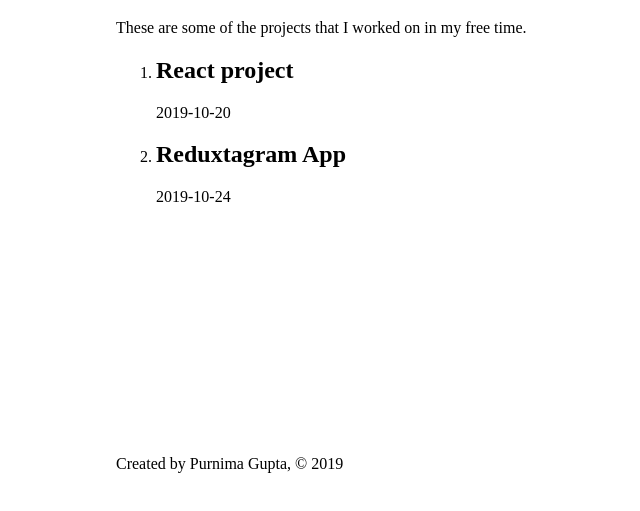
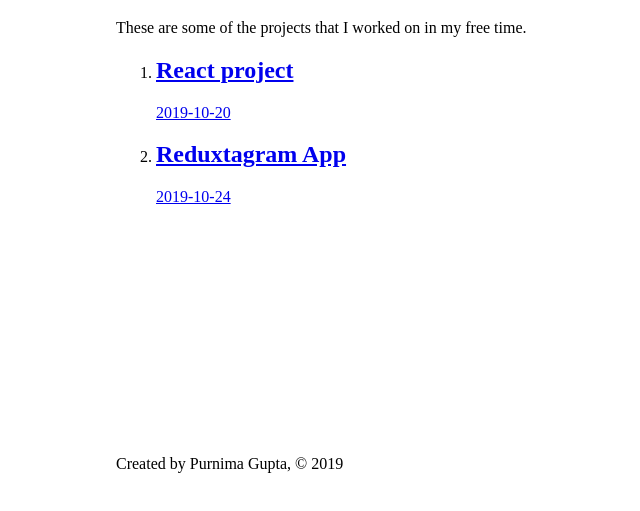
Before and after one commit to pooyaX14/gatsby-experiment-blog, a Gatsby site: page /projects in a window 1280 px wide. Shown: the part 335-846 px from the top of the page, without its empty margins (149-789 px from the left). Built offline with nearby package versions, Linux system fonts and the light colour scheme; Gatsby itself is replaced by a stand-in of ours.

Commit message:
Feat(): Display markdown content as HTML upon clicking on project links
- Add fields attribute to fetch slug inside graphql query
- Made project title as links via Link attribute
- Passing $slug variable while querying to create dynamic content of the
pages.
- displaying data using graphql query which is available as
props inside the component

```diff
--- a/src/pages/projects.js
+++ b/src/pages/projects.js
@@ -1,6 +1,6 @@
 import React from "react";
 import Layout from '../components/layout';
-import { graphql, useStaticQuery} from 'gatsby'
+import { graphql, useStaticQuery, Link} from 'gatsby'
 
 const Projects = () => {
   const data = useStaticQuery(graphql`
@@ -12,17 +12,21 @@
               title,
               date
             }
-
+            fields {
+              slug
+            }
           }
         }
       }
     }
   `)
-  const titleDate = data.allMarkdownRemark.edges.map((val, index) => {
+  const titleDate = data.allMarkdownRemark.edges.map((edge, index) => {
     return (
       <li key={index}>
-        <h2>{val.node.frontmatter.title}</h2>
-        <p>{val.node.frontmatter.date}</p>
+        <Link to={`/projects/${edge.node.fields.slug}`}>
+          <h2>{edge.node.frontmatter.title}</h2>
+          <p>{edge.node.frontmatter.date}</p>
+        </Link>
       </li>
     )
   })
```
Also changed, not shown: src/templates/blog.js (+18 -2 lines).
